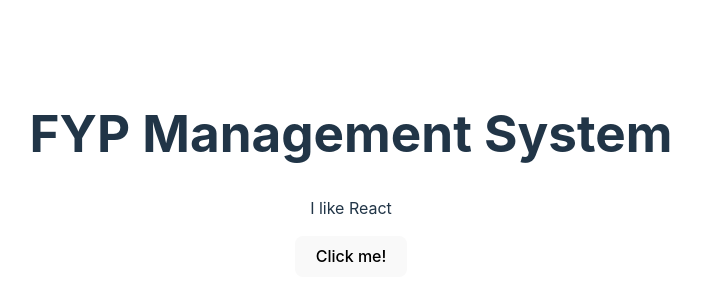
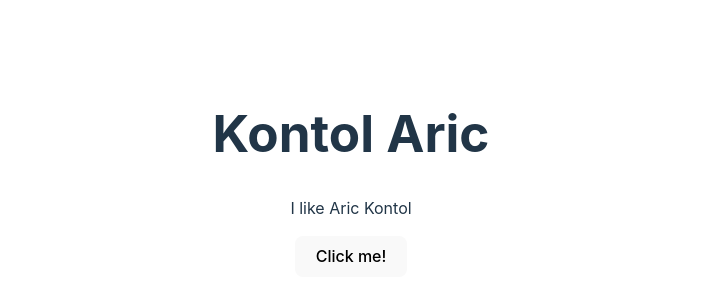
Before and after one commit to haikaaal21/TOSh-based-FYP-management-system, a React (Vite) app in the folder front-end/fyp-management-system-tosh/: page / in a window 1280 px wide. Shown: the part 226-526 px from the top of the page, without its empty margins (289-990 px from the left). Built offline with nearby package versions, Linux system fonts and the light colour scheme.

Commit message:
Improve on diagram

```diff
--- a/front-end/fyp-management-system-tosh/src/App.tsx
+++ b/front-end/fyp-management-system-tosh/src/App.tsx
@@ -1,8 +1,8 @@
 import { useState } from 'react'
 import './App.css'
 
-const title = 'FYP Management System';
-const subjects: string[] = ['React', 'TypeScript', 'Vite', 'Turtles ?'];
+const title = 'Kontol Aric';
+const subjects: string[] = ['Aric Kontol', 'Jembut Aric', 'Aric Kontol Kontol', 'Aric anjinggg ?'];
 let x = 0;
 function App() {
 
```
Also changed, not shown: 2 other files (tests, documents, lock files or other folders).
